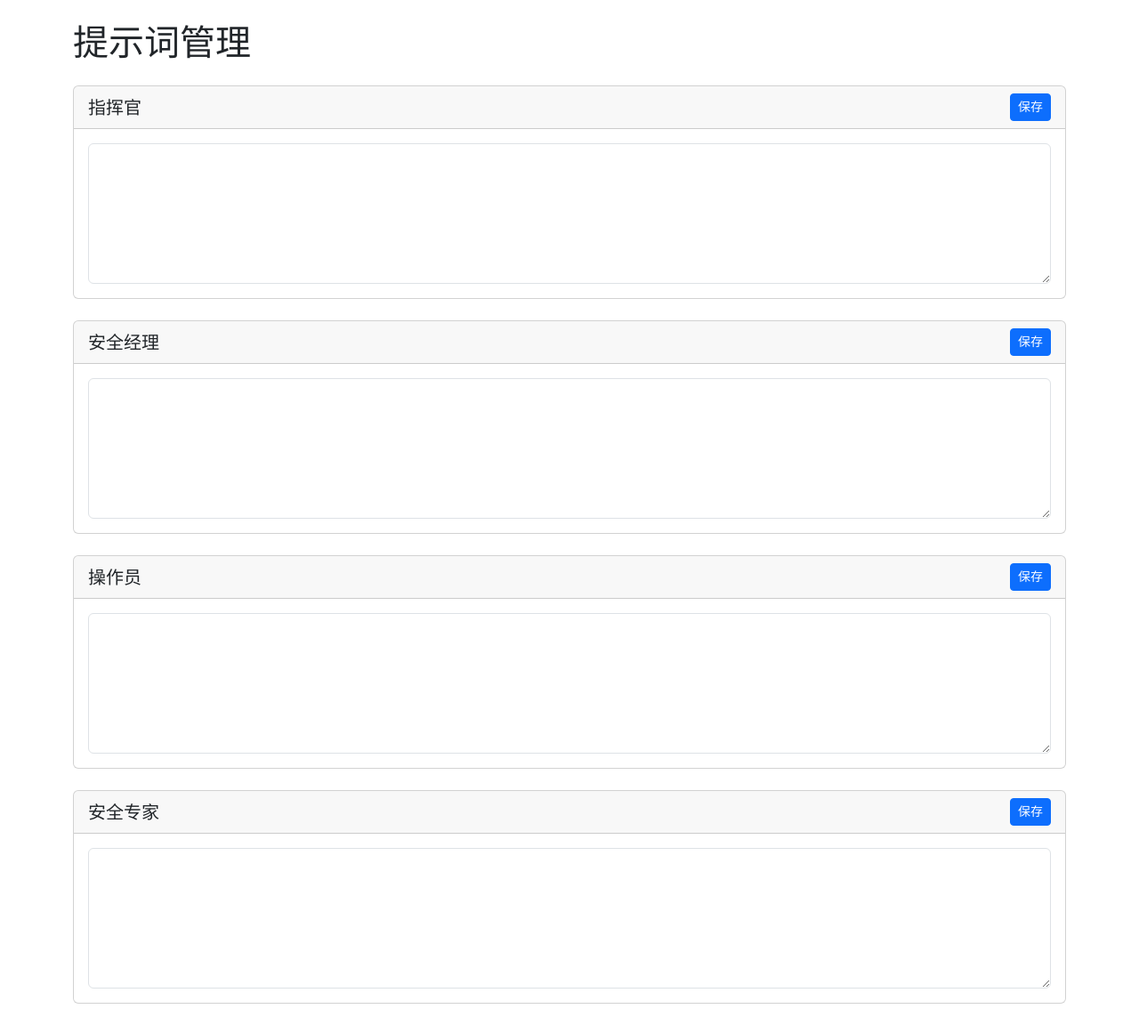
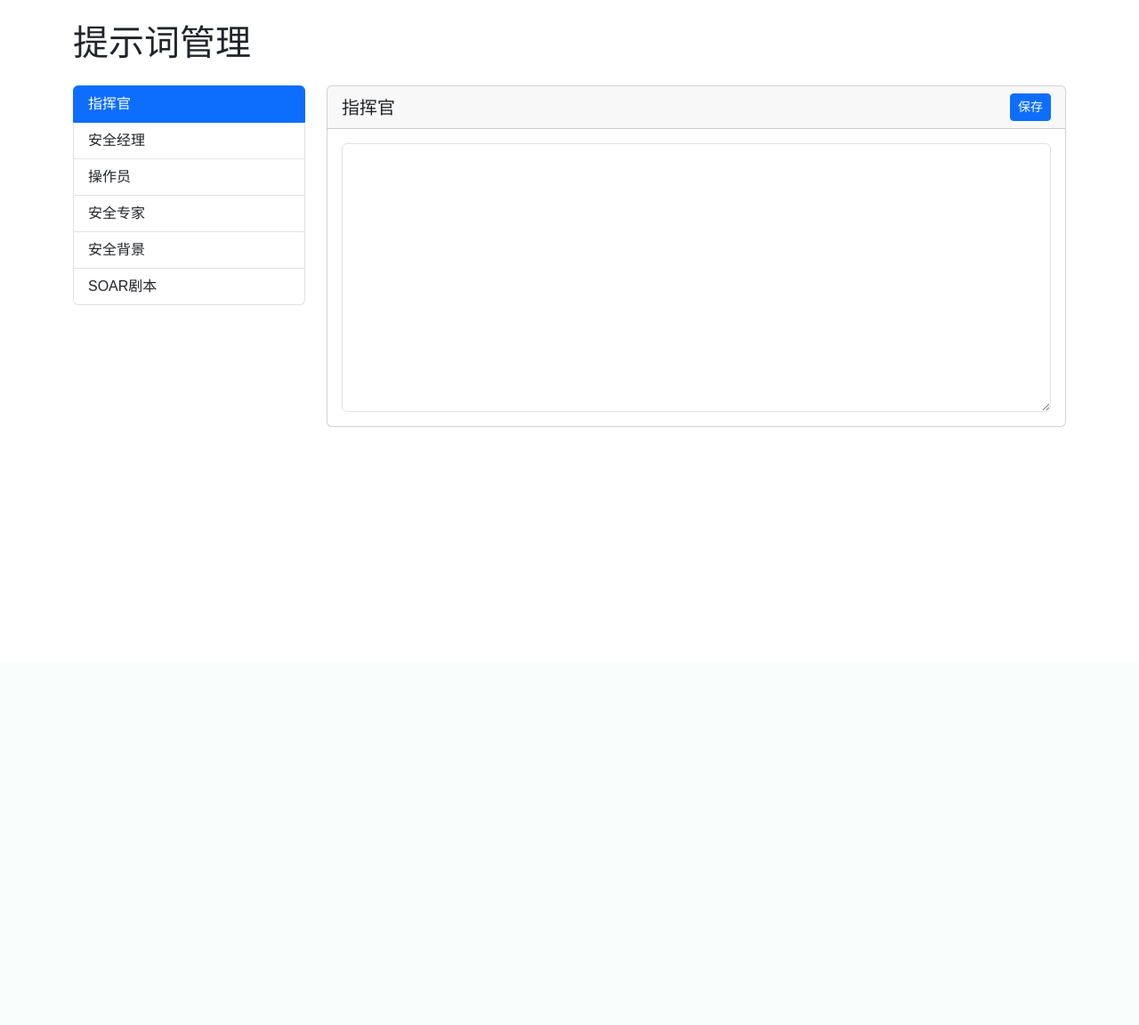
Before and after one commit to wzfukui/deepsoc, a Flask app: template app/templates/prompt_management.html in a window 1280 px wide. Shown: the part 56-1208 px from the top of the page at 89% size. After the commit the page ends 536 px from the top, so only its background shows below. Run offline with Flask 3, Linux system fonts and the light colour scheme; the template is opened without the code that fills it, so the values that code supplies are empty; some libraries are stand-ins or nearby versions.

Commit message:
提示词优化，增加安全背景和安全能力设置

```diff
--- a/app/controllers/prompt_controller.py
+++ b/app/controllers/prompt_controller.py
@@ -14,6 +14,11 @@ ROLE_FILES = {
     '_expert': 'role_soc_expert.md'
 }
 
+BACKGROUND_FILES = {
+    'background_security': 'background_security.md',
+    'background_soar_playbooks': 'background_soar_playbooks.md'
+}
+
 
 def _load_prompt(role: str) -> str:
     file_path = PROMPT_DIR / ROLE_FILES[role]
@@ -25,6 +30,20 @@ def _load_prompt(role: str) -> str:
 
 def _save_prompt(role: str, content: str) -> None:
     file_path = PROMPT_DIR / ROLE_FILES[role]
+    with open(file_path, 'w', encoding='utf-8') as f:
+        f.write(content)
+
+
+def _load_background(name: str) -> str:
+    file_path = PROMPT_DIR / BACKGROUND_FILES[name]
+    if file_path.exists():
+        with open(file_path, 'r', encoding='utf-8') as f:
+            return f.read()
+    return ''
+
+
+def _save_background(name: str, content: str) -> None:
+    file_path = PROMPT_DIR / BACKGROUND_FILES[name]
     with open(file_path, 'w', encoding='utf-8') as f:
         f.write(content)
 
@@ -55,3 +74,23 @@ def handle_prompt(role):
     except Exception as e:
         logger.error(f'保存提示词失败: {e}')
         return jsonify({'status': 'error', 'message': '保存失败'}), 500
+
+
+@prompt_bp.route('/background/<name>', methods=['GET', 'PUT'])
+@jwt_required()
+def handle_background(name):
+    """Get or update background files."""
+    if name not in BACKGROUND_FILES:
+        return jsonify({'status': 'error', 'message': '未知文件'}), 400
+
+    if request.method == 'GET':
+        return jsonify({'status': 'success', 'data': _load_background(name)})
+
+    data = request.get_json() or {}
+    content = data.get('content', '')
+    try:
+        _save_background(name, content)
+        return jsonify({'status': 'success', 'message': '保存成功'})
+    except Exception as e:
+        logger.error(f'保存背景文件失败: {e}')
+        return jsonify({'status': 'error', 'message': '保存失败'}), 500
--- a/app/static/js/prompt_management.js
+++ b/app/static/js/prompt_management.js
@@ -92,6 +92,17 @@ function loadPrompts() {
             }
         })
         .catch(() => showToast('加载失败', 'error'));
+
+    ['background_security', 'background_soar_playbooks'].forEach(name => {
+        fetch(`${API_BASE_URL}/prompt/background/${name}`, { headers: getAuthHeaders(), credentials: 'include' })
+            .then(r => r.json())
+            .then(data => {
+                if (data.status === 'success') {
+                    const textarea = document.getElementById(`background-${name}`);
+                    if (textarea) textarea.value = data.data;
+                }
+            });
+    });
 }
 
 function savePrompt(role) {
@@ -114,11 +125,46 @@ function savePrompt(role) {
         .catch(() => showToast('保存失败', 'error'));
 }
 
+function saveBackground(name) {
+    const textarea = document.getElementById(`background-${name}`);
+    if (!textarea) return;
+    fetch(`${API_BASE_URL}/prompt/background/${name}`, {
+        method: 'PUT',
+        headers: getAuthHeaders(),
+        body: JSON.stringify({ content: textarea.value }),
+        credentials: 'include'
+    })
+        .then(r => r.json())
+        .then(data => {
+            if (data.status === 'success') {
+                showToast('保存成功', 'success');
+            } else {
+                showToast(data.message || '保存失败', 'error');
+            }
+        })
+        .catch(() => showToast('保存失败', 'error'));
+}
+
 document.addEventListener('DOMContentLoaded', () => {
     checkAuth();
     loadPrompts();
     document.querySelectorAll('.save-prompt-btn').forEach(btn => {
         btn.addEventListener('click', () => savePrompt(btn.dataset.role));
+    });
+    document.querySelectorAll('.save-background-btn').forEach(btn => {
+        btn.addEventListener('click', () => saveBackground(btn.dataset.name));
+    });
+    document.querySelectorAll('#prompt-nav a').forEach(a => {
+        a.addEventListener('click', e => {
+            e.preventDefault();
+            const target = a.dataset.target;
+            document.querySelectorAll('#prompt-nav a').forEach(link => link.classList.remove('active'));
+            a.classList.add('active');
+            document.querySelectorAll('.prompt-section').forEach(section => {
+                if (section.dataset.role === target) section.classList.remove('d-none');
+                else section.classList.add('d-none');
+            });
+        });
     });
     const logoutBtn = document.getElementById('logout-btn');
     if (logoutBtn) logoutBtn.addEventListener('click', logout);
--- a/app/templates/index.html
+++ b/app/templates/index.html
@@ -27,6 +27,8 @@
                         <a class="nav-link dropdown-toggle" href="#" id="settings-dropdown" role="button" data-bs-toggle="dropdown">设置</a>
                         <ul class="dropdown-menu">
                             <li><a class="dropdown-item" href="/settings/prompts">提示词管理</a></li>
+                            <li><a class="dropdown-item" href="/settings/prompts#background_security">安全背景</a></li>
+                            <li><a class="dropdown-item" href="/settings/prompts#background_soar_playbooks">SOAR剧本</a></li>
                         </ul>
                     </li>
                 </ul>
--- a/app/templates/prompt_management.html
+++ b/app/templates/prompt_management.html
@@ -48,41 +48,71 @@
 
     <div class="container">
         <h1 class="mb-4">提示词管理</h1>
-        <div id="prompt-container">
-            <div class="card mb-4">
+        <div class="row">
+            <div class="col-md-3 mb-3">
+                <div class="list-group" id="prompt-nav">
+                    <a class="list-group-item list-group-item-action active" data-target="_captain" href="#_captain">指挥官</a>
+                    <a class="list-group-item list-group-item-action" data-target="_manager" href="#_manager">安全经理</a>
+                    <a class="list-group-item list-group-item-action" data-target="_operator" href="#_operator">操作员</a>
+                    <a class="list-group-item list-group-item-action" data-target="_expert" href="#_expert">安全专家</a>
+                    <a class="list-group-item list-group-item-action" data-target="background_security" href="#background_security">安全背景</a>
+                    <a class="list-group-item list-group-item-action" data-target="background_soar_playbooks" href="#background_soar_playbooks">SOAR剧本</a>
+                </div>
+            </div>
+            <div class="col-md-9" id="prompt-container">
+                <div class="card mb-4 prompt-section" data-role="_captain">
                     <div class="card-header d-flex justify-content-between align-items-center">
                         <h5 class="mb-0">指挥官</h5>
                         <button class="btn btn-sm btn-primary save-prompt-btn" data-role="_captain">保存</button>
                     </div>
                     <div class="card-body">
-                    <textarea class="form-control" rows="6" id="prompt-_captain"></textarea>
+                        <textarea class="form-control" rows="12" id="prompt-_captain"></textarea>
                     </div>
                 </div>
-            <div class="card mb-4">
+                <div class="card mb-4 prompt-section d-none" data-role="_manager">
                     <div class="card-header d-flex justify-content-between align-items-center">
                         <h5 class="mb-0">安全经理</h5>
                         <button class="btn btn-sm btn-primary save-prompt-btn" data-role="_manager">保存</button>
                     </div>
                     <div class="card-body">
-                    <textarea class="form-control" rows="6" id="prompt-_manager"></textarea>
+                        <textarea class="form-control" rows="12" id="prompt-_manager"></textarea>
                     </div>
                 </div>
-            <div class="card mb-4">
+                <div class="card mb-4 prompt-section d-none" data-role="_operator">
                     <div class="card-header d-flex justify-content-between align-items-center">
                         <h5 class="mb-0">操作员</h5>
                         <button class="btn btn-sm btn-primary save-prompt-btn" data-role="_operator">保存</button>
                     </div>
                     <div class="card-body">
-                    <textarea class="form-control" rows="6" id="prompt-_operator"></textarea>
+                        <textarea class="form-control" rows="12" id="prompt-_operator"></textarea>
                     </div>
                 </div>
-            <div class="card mb-4">
+                <div class="card mb-4 prompt-section d-none" data-role="_expert">
                     <div class="card-header d-flex justify-content-between align-items-center">
                         <h5 class="mb-0">安全专家</h5>
                         <button class="btn btn-sm btn-primary save-prompt-btn" data-role="_expert">保存</button>
                     </div>
                     <div class="card-body">
-                    <textarea class="form-control" rows="6" id="prompt-_expert"></textarea>
+                        <textarea class="form-control" rows="12" id="prompt-_expert"></textarea>
+                    </div>
+                </div>
+                <div class="card mb-4 prompt-section d-none" data-role="background_security">
+                    <div class="card-header d-flex justify-content-between align-items-center">
+                        <h5 class="mb-0">安全背景</h5>
+                        <button class="btn btn-sm btn-primary save-background-btn" data-name="background_security">保存</button>
+                    </div>
+                    <div class="card-body">
+                        <textarea class="form-control" rows="12" id="background-background_security"></textarea>
+                    </div>
+                </div>
+                <div class="card mb-4 prompt-section d-none" data-role="background_soar_playbooks">
+                    <div class="card-header d-flex justify-content-between align-items-center">
+                        <h5 class="mb-0">SOAR剧本</h5>
+                        <button class="btn btn-sm btn-primary save-background-btn" data-name="background_soar_playbooks">保存</button>
+                    </div>
+                    <div class="card-body">
+                        <textarea class="form-control" rows="12" id="background-background_soar_playbooks"></textarea>
+                    </div>
                 </div>
             </div>
         </div>
```
Also changed, not shown: DeepSOC架构文档.md (+1 -0 lines), app/services/prompt_service.py (+2 -40 lines), changelog.md. Lines whose indentation alone changed are shown as unchanged.
